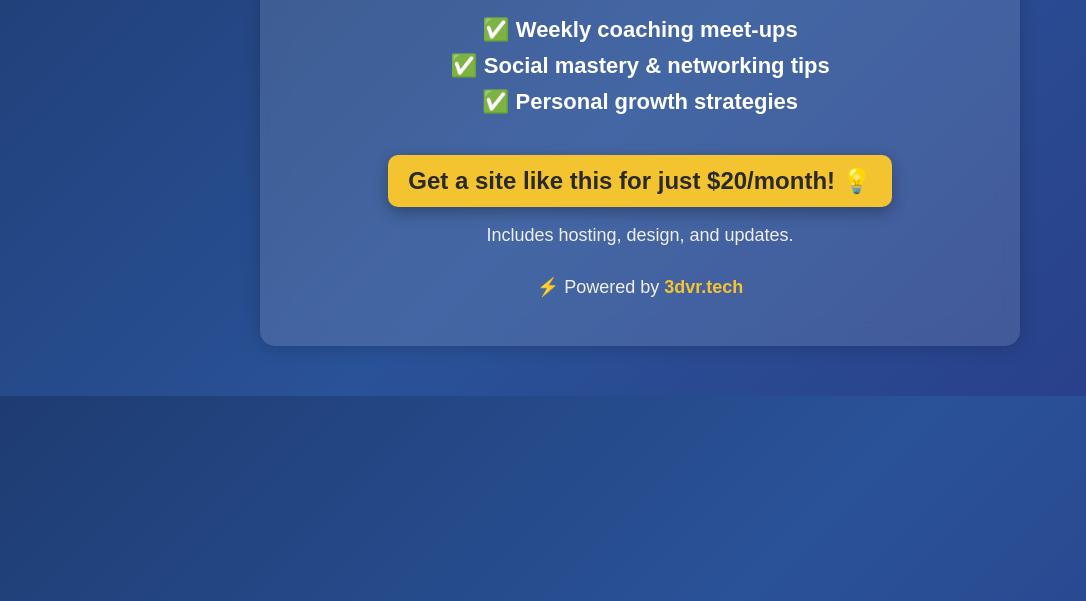
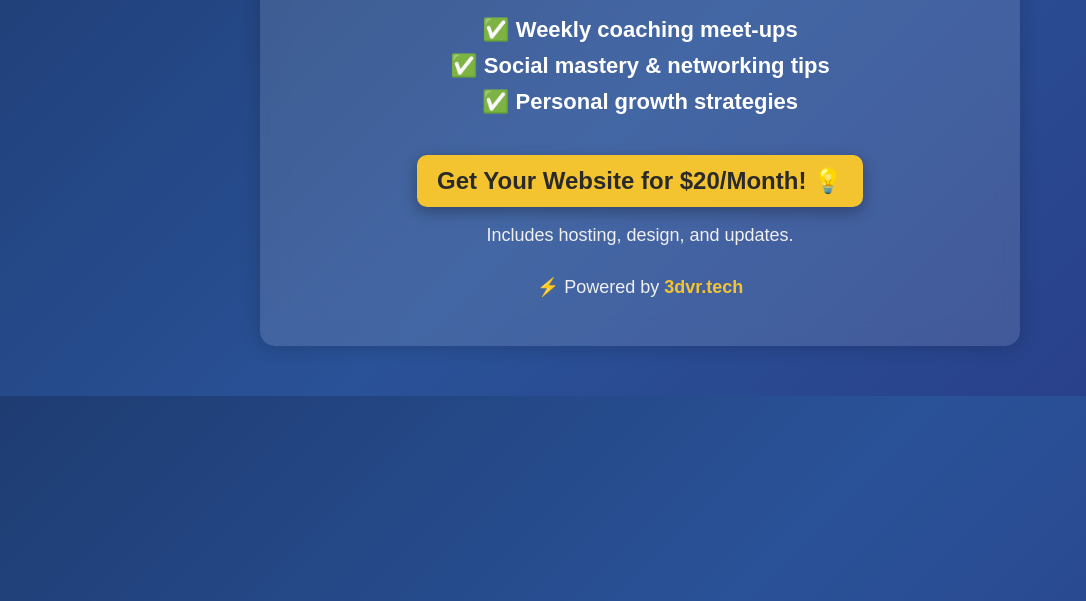
Before and after one commit to tmsteph/bodhi-lowski, a plain HTML site: page index.html in a window 1280 px wide. Shown: the part 199-800 px from the top of the page, without its empty margins (0-1086 px from the left). Drawn offline with Linux system fonts and the light colour scheme.

Commit message:
Update index.html

```diff
--- a/index.html
+++ b/index.html
@@ -55,6 +55,7 @@
             display: inline-block;
             box-shadow: 0 5px 15px rgba(0, 0, 0, 0.3);
             transition: background 0.3s, transform 0.2s;
+            text-decoration: none;
         }
         .cta:hover {
             background: #e1b12c;
@@ -87,7 +88,7 @@
             <span>✅ Personal growth strategies</span>
         </div>
 
-        <div class="cta">Get a site like this for just $20/month! 💡</div>
+        <a href="https://buy.stripe.com/9AQ7uvfne7FZb1SaEE" class="cta">Get Your Website for $20/Month! 💡</a>
         <p>Includes hosting, design, and updates.</p>
 
         <div class="footer">
```
